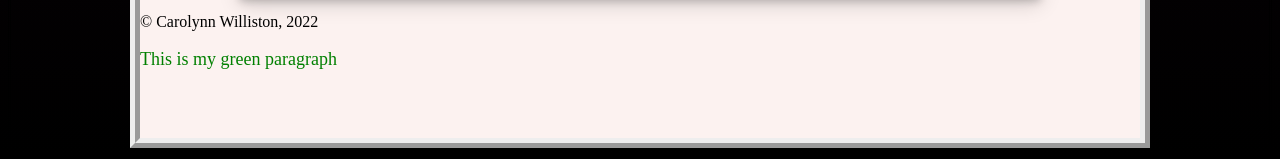
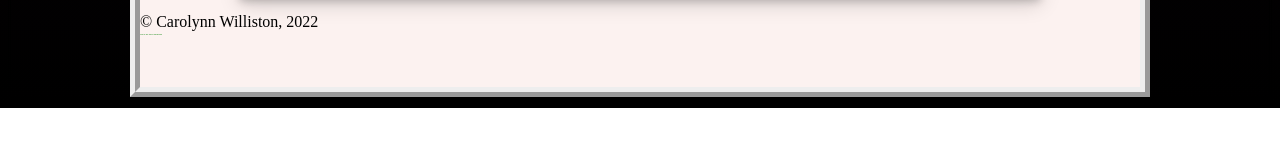
Before and after one commit to St-Louis-Women-March-2022/js-assignment-4-html-me-something-cwilliston, a website: page index.html in a window 1280 px wide. Shown: the part 10209-10368 px from the top of the page. After the commit the page ends 10317 px from the top, so only its background shows below. Drawn offline with Linux system fonts and the light colour scheme.

Commit message:
more changes to funParagraph for autograder. added ID to it

```diff
--- a/index.html
+++ b/index.html
@@ -227,7 +227,7 @@
          </article>
       </main>
       <footer>&copy; Carolynn Williston, 2022
-         <p class="funParagraph">This is my green paragraph</p>
+         <p id="testP" class="funParagraph">This is my green paragraph</p>
       </footer>
    </div>
    </body>
--- a/styles.css
+++ b/styles.css
@@ -66,6 +66,7 @@ figcaption{
 
 .funParagraph {
     color: green;
+    font-size: 2px;
 }
 
 .listHeading {
```
